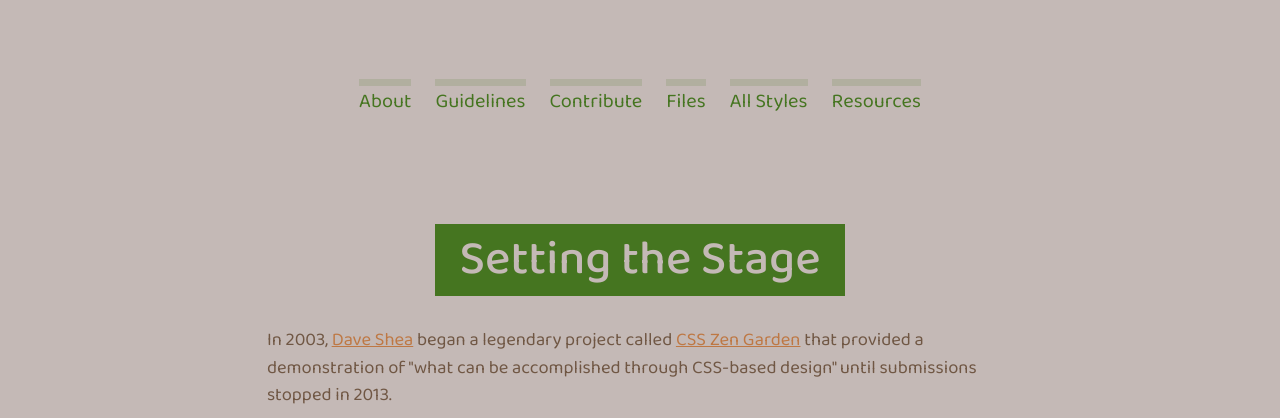
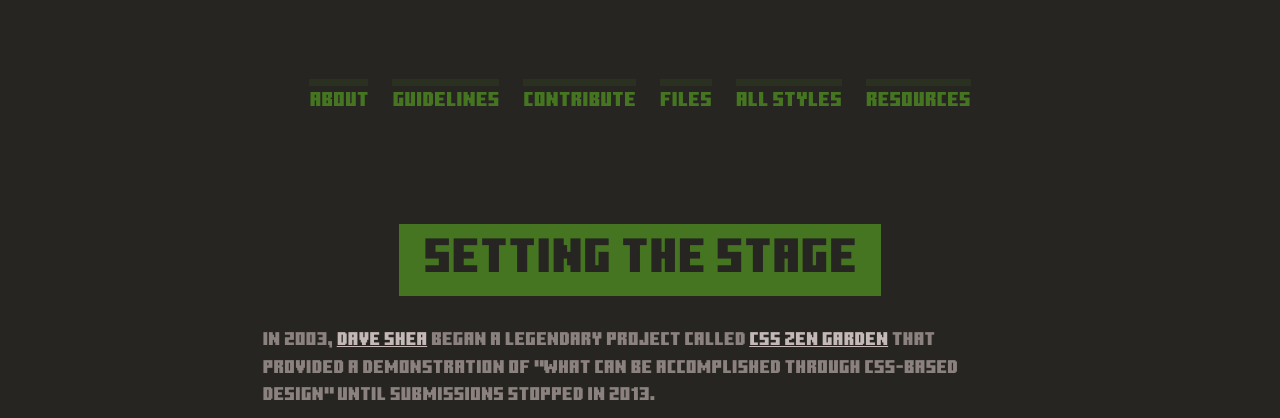
Before and after one commit to jacall2016/stylestage-sass-main, a website: page stylestage-sass-main/public/index.html in a window 1280 px wide. Shown: the part 648-1066 px from the top of the page. Drawn offline with Linux system fonts and the light colour scheme.

Commit message:
updated imports in style.scss

```diff
--- a/stylestage-sass-main/sass/Block/_header.scss
+++ b/stylestage-sass-main/sass/Block/_header.scss
@@ -13,6 +13,7 @@
   color: var(--color-primary);
   text-align: center;
 
+
   h1 {
     @include logomark;
   }
--- a/stylestage-sass-main/sass/Global/_fonts.scss
+++ b/stylestage-sass-main/sass/Global/_fonts.scss
@@ -1,7 +1,6 @@
 @import url("https://fonts.googleapis.com/css2?family=Baloo+2:wght@400;500&display=swap");
 
-//This is  to be developed...
 @font-face {
-    font-family: minecraft-title;
-    src: url(stylestage-sass-main\public\minecraft-title.ttf);
-}
+    font-family: 'minecraft-title';
+    src: url('../public/minecraft-title.ttf'); // Adjust the path as needed
+  }
--- a/stylestage-sass-main/sass/Global/_theme.scss
+++ b/stylestage-sass-main/sass/Global/_theme.scss
@@ -1,7 +1,7 @@
-$color-primary: #BE7844ff !default;
-$color-primary-alt: #8FCA5Cff !default;
+$color-primary: #c4b9b6ff !default;
+$color-primary-alt: #8fca5cff !default;
 $color-secondary: #457520ff !default;
-$color-background: #C4B9B6ff !default;
+$color-background: #262522 !default;
 
 $brand-colors: (
   primary: $color-primary,
@@ -20,6 +20,7 @@
   $brand-colors,
   (
     background: $color-background,
+
     text: $color-body,
     light: #C4B9B6ff,
   )
@@ -58,7 +59,7 @@
   }
 
   --color-anchor: #{$link-color};
-  --font-family: "Baloo 2", sans-serif;
+  --font-family: 'minecraft-title', sans-serif;
   --font-weight-strong: #{$font-weight-strong};
 
   @each $key, $size in $font-sizes {
```
Also changed, not shown: stylestage-sass-main/public/style.css, 1 other file.
